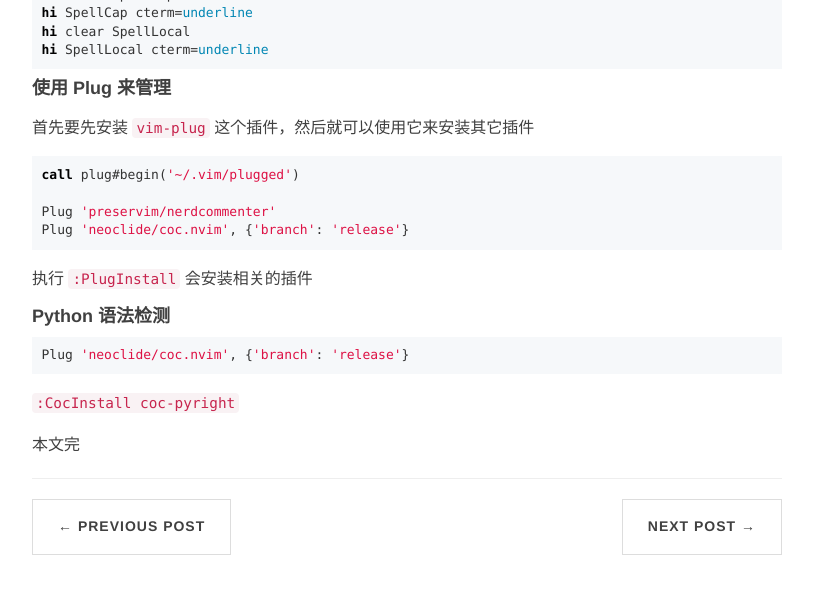
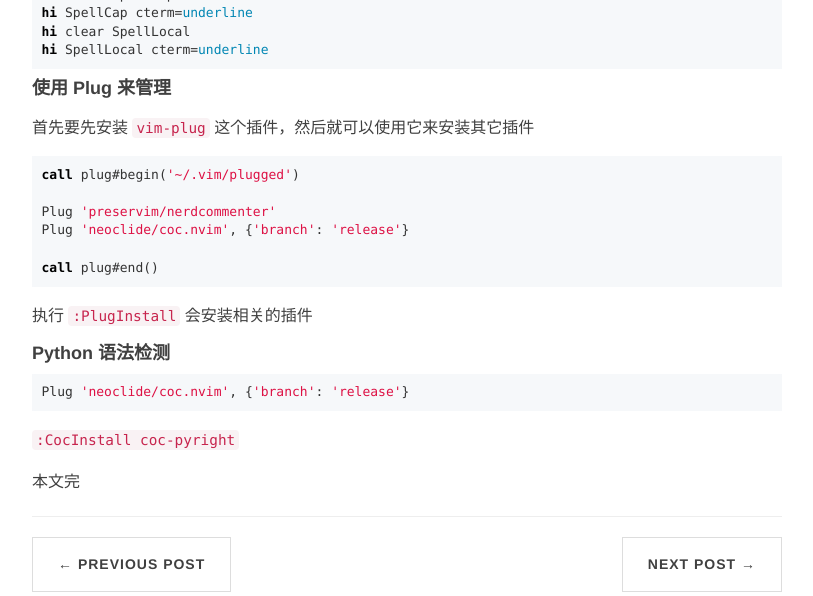
Before and after one commit to chunyang-wen/chunyang-wen.github.io, a Jekyll site: the page built from _posts/2015/2015-02-28-vim-configurations.md, in a window 1280 px wide and 900 px high, scrolled down 2315 px, cut to the strip 0-596 px from the top of the window. Shown: the whole strip, without its empty margins (233-1046 px from the left). Built offline with Jekyll 4.4.1, drawn with Linux system fonts in a browser that asks for light colours; comment, search, counter and statistics services are not loaded.

Commit message:
add end to Initialize plugin system

````diff
--- a/_posts/2015/2015-02-28-vim-configurations.md
+++ b/_posts/2015/2015-02-28-vim-configurations.md
@@ -115,6 +115,8 @@
 
 Plug 'preservim/nerdcommenter'
 Plug 'neoclide/coc.nvim', {'branch': 'release'}
+
+call plug#end()
 ```
 执行 `:PlugInstall` 会安装相关的插件
 
````
